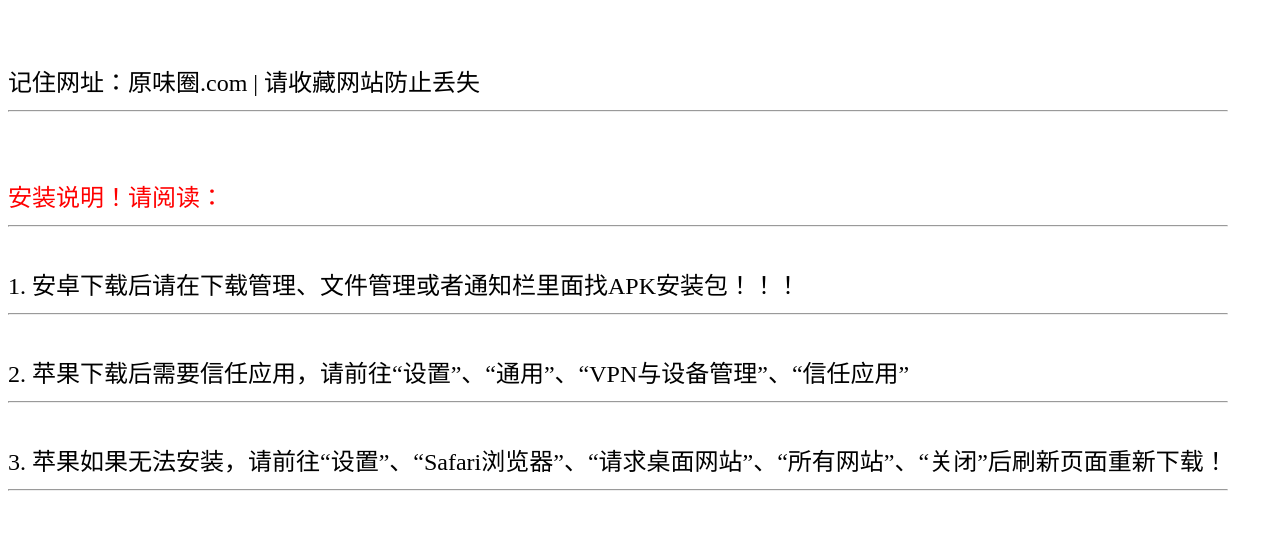
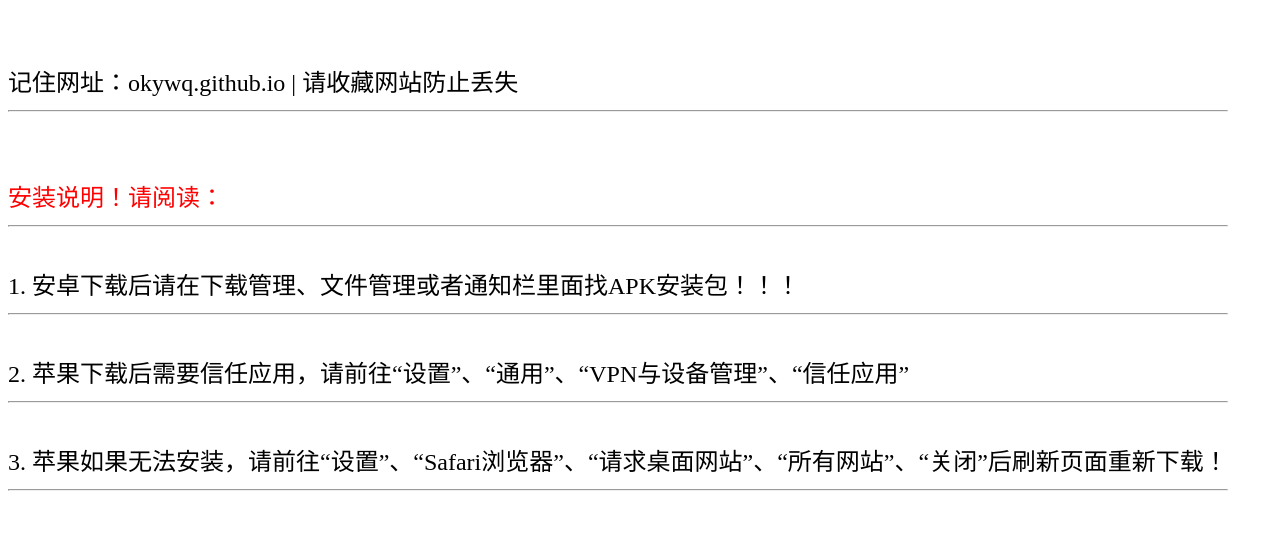
Before and after one commit to okxzapp/ok-, a plain HTML site: page index.html in a window 1280 px wide. Shown: the top 554 px of the page. Drawn offline with Linux system fonts and the light colour scheme.

Commit message:
Update index.html

```diff
--- a/index.html
+++ b/index.html
@@ -23,7 +23,7 @@
 	</head>
 	<body>
 		<div class="title1">
-		<a>记住网址：原味圈.com | 请收藏网站防止丢失<hr/><br><br>
+		<a>记住网址：okywq.github.io | 请收藏网站防止丢失<hr/><br><br>
 		<font color="#FF0000">安装说明！请阅读：</font><hr/><br>
 		1. 安卓下载后请在下载管理、文件管理或者通知栏里面找APK安装包！！！<hr/><br>
 		2. 苹果下载后需要信任应用，请前往“设置”、“通用”、“VPN与设备管理”、“信任应用”<hr/><br>
```
